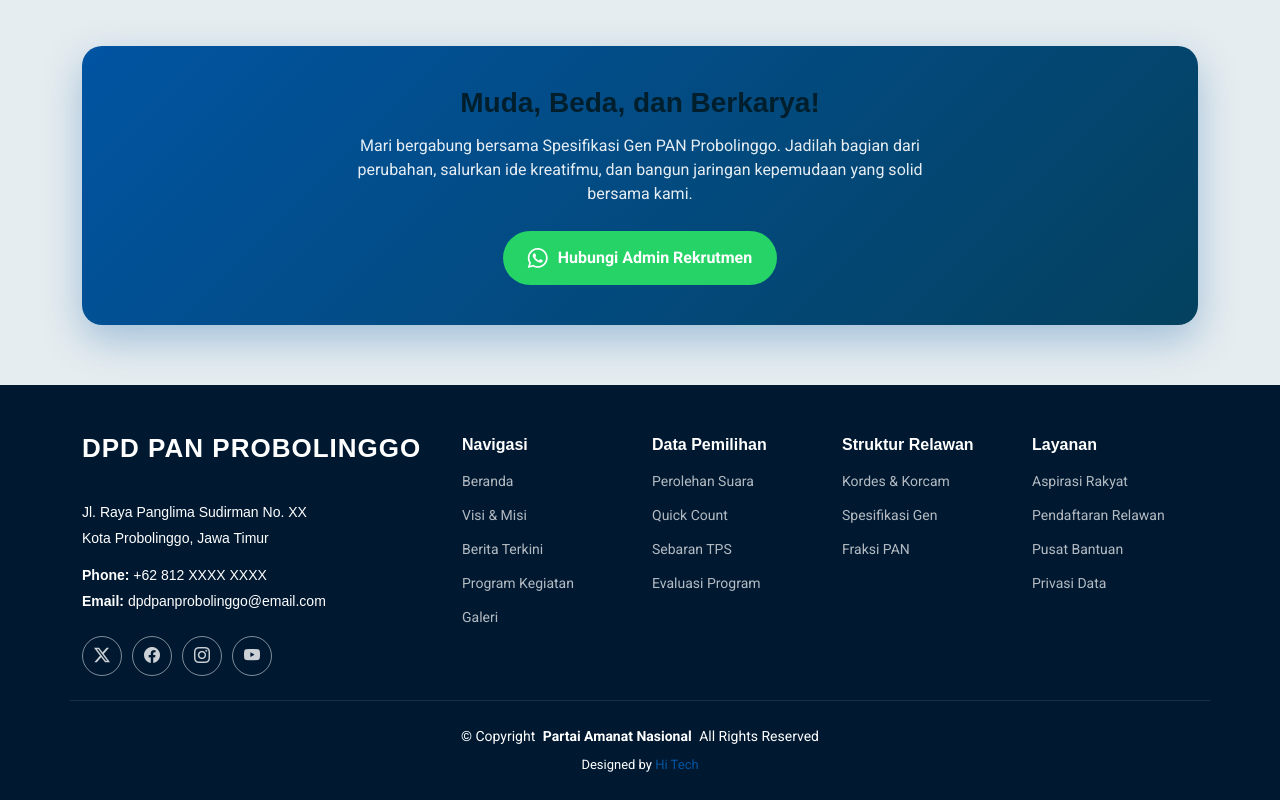
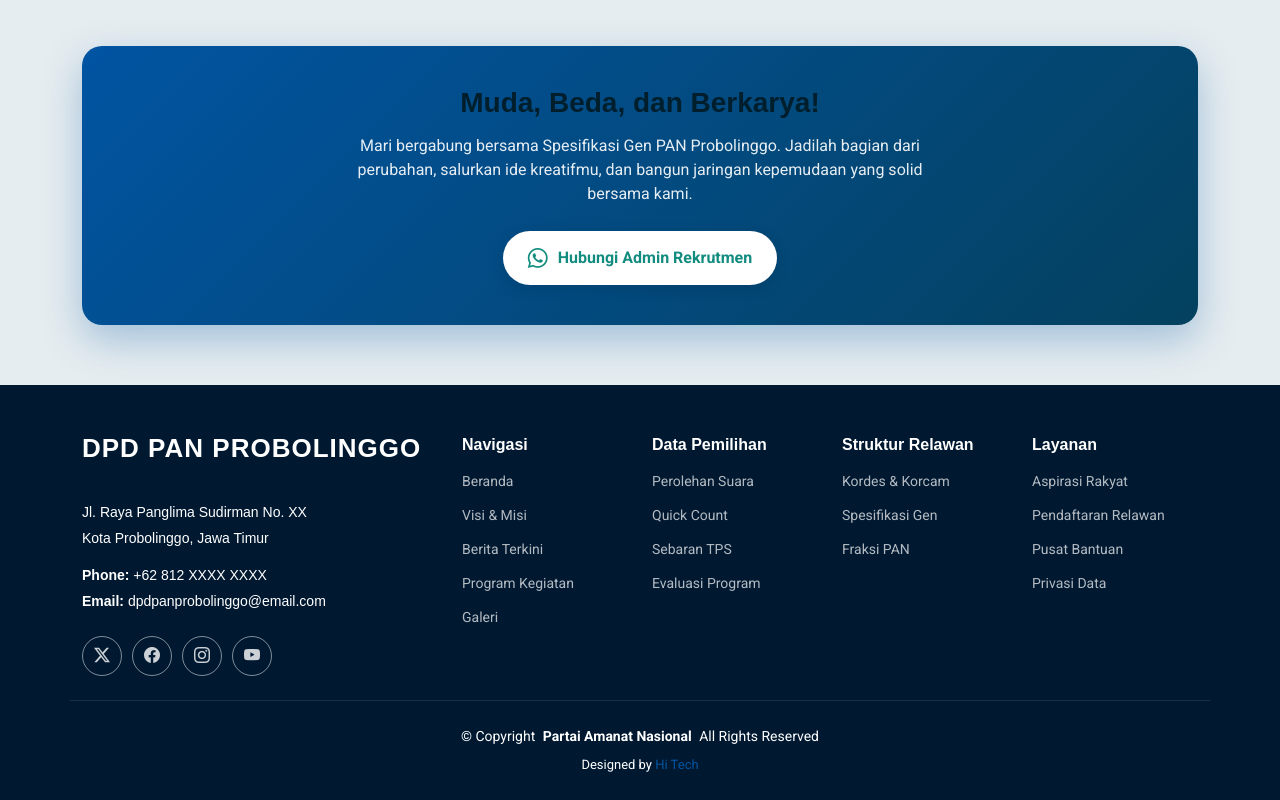
Before and after one commit to moxhyusuf/pan-profile, a plain HTML site: page spesifikasi-gen.html in a window 1280 px wide. Shown: the part 2325-3125 px from the top of the page. Drawn offline with Linux system fonts and the light colour scheme.

Commit message:
fix: tingkatkan rasio kontras pada tombol CTA WhatsApp di spesifikasi-gen

```diff
--- a/spesifikasi-gen.html
+++ b/spesifikasi-gen.html
@@ -245,19 +245,21 @@
             display: inline-flex;
             align-items: center;
             gap: 10px;
-            background: #25D366;
-            color: #fff;
-            font-weight: 600;
+            background: #ffffff;
+            color: #128C7E;
+            font-weight: 700;
             padding: 12px 25px;
             border-radius: 30px;
             text-decoration: none;
             transition: all 300ms ease;
+            box-shadow: 0px 4px 15px rgba(0, 0, 0, 0.1);
         }
 
         .btn-wa:hover {
-            background: #128C7E;
-            color: #fff;
+            background: #25D366;
+            color: #ffffff;
             transform: translateY(-3px);
+            box-shadow: 0px 6px 20px rgba(37, 211, 102, 0.4);
         }
 
         .btn-wa i {
```
